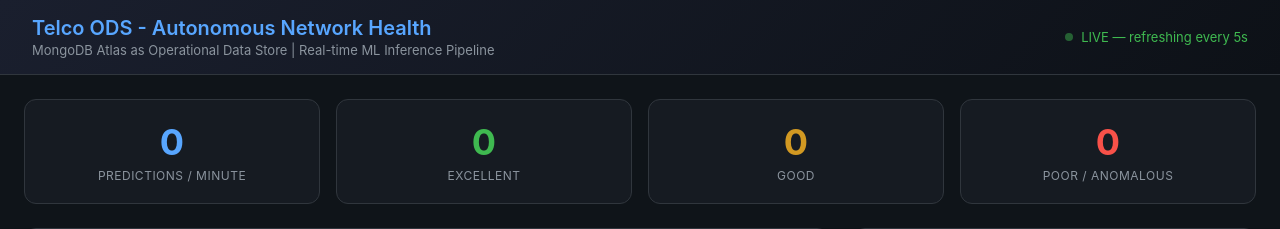
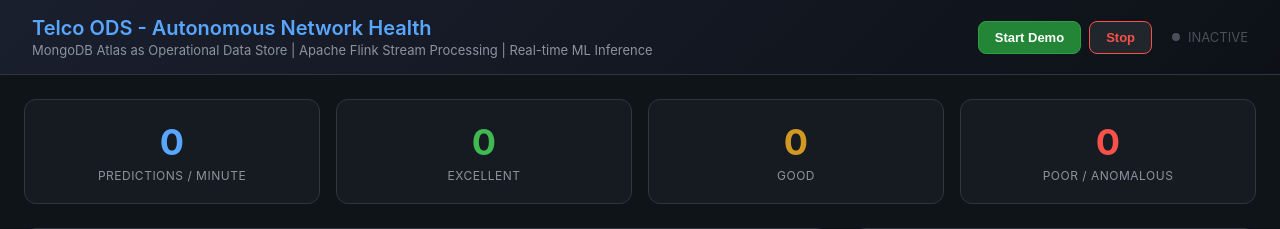
Before and after one commit to chowgi/telco-ml-pipeline-demo, a Flask app: page / in a window 1280 px wide. Shown: the top 229 px of the page. Run offline with Flask 3, Linux system fonts and the light colour scheme; data that the repository does not hold is empty.

Commit message:
Add Start/Stop Demo controls to dashboard
Dashboard now has buttons to start (clear data + launch Flink + generator)
and stop (kill processes) the pipeline via SSH from the browser. Live badge
shows pipeline active/inactive state, status messages show progress.

Co-Authored-By: Claude Opus 4.6 <noreply@anthropic.com>

```diff
--- a/dashboard/app.py
+++ b/dashboard/app.py
@@ -2,11 +2,14 @@
 """
 Live dashboard for the Telco ODS Autonomous Networks demo.
 Shows real-time predictions, pipeline metrics, and architecture overview.
+Includes Start/Stop Demo controls that trigger pipeline operations.
 """
 
 import os
+import subprocess
+import threading
 from datetime import datetime, timezone, timedelta
-from flask import Flask, render_template, jsonify
+from flask import Flask, render_template, jsonify, request
 from pymongo import MongoClient
 
 app = Flask(__name__)
@@ -14,8 +17,24 @@ app = Flask(__name__)
 MONGODB_URI = os.getenv("MONGODB_URI")
 MONGODB_DB = "ods_demo_db"
 
+# SSH config for remote commands
+SSH_KEY = os.getenv("SSH_KEY", "/opt/dashboard/bennyk_aws_key.pem")
+GENERATOR_IP = os.getenv("GENERATOR_IP", "")
+FLINK_IP = os.getenv("FLINK_IP", "")
+SSH_OPTS = f"-o ConnectTimeout=10 -o StrictHostKeyChecking=no -i {SSH_KEY}"
+
 client = MongoClient(MONGODB_URI)
 db = client[MONGODB_DB]
+
+# Track demo state
+demo_state = {"status": "unknown", "message": ""}
+
+
+def run_ssh(host, command):
+    """Run a command on a remote host via SSH."""
+    cmd = f"ssh {SSH_OPTS} ubuntu@{host} '{command}'"
+    result = subprocess.run(cmd, shell=True, capture_output=True, text=True, timeout=30)
+    return result.returncode == 0, result.stdout + result.stderr
 
 
 @app.route("/")
@@ -30,13 +49,11 @@ def stats():
     five_min_ago = now - timedelta(minutes=5)
     thirty_min_ago = now - timedelta(minutes=30)
 
-    # Prediction distribution (last 30 min)
     distribution = list(db.network_health_predictions.aggregate([
         {"$match": {"timestamp": {"$gte": thirty_min_ago}}},
         {"$group": {"_id": "$prediction.label", "count": {"$sum": 1}}},
     ]))
 
-    # Predictions per minute (last 30 min)
     predictions_over_time = list(db.network_health_predictions.aggregate([
         {"$match": {"timestamp": {"$gte": thirty_min_ago}}},
         {"$group": {
@@ -49,19 +66,16 @@ def stats():
         {"$sort": {"_id.minute": 1}},
     ]))
 
-    # Recent predictions (latest 20)
     recent = list(db.network_health_predictions.find(
         {},
         {"_id": 0, "cell_id": 1, "region": 1, "prediction": 1, "timestamp": 1},
     ).sort("timestamp", -1).limit(20))
 
-    # Events ingested (last 5 min)
     events_result = list(db.windowed_network_metrics.aggregate([
         {"$match": {"window_end": {"$gte": five_min_ago}}},
         {"$group": {"_id": None, "total_events": {"$sum": "$event_count"}, "docs": {"$sum": 1}}},
     ]))
 
-    # Per-region health (last 10 min)
     region_health = list(db.network_health_predictions.aggregate([
         {"$match": {"timestamp": {"$gte": now - timedelta(minutes=10)}}},
         {"$group": {
@@ -70,7 +84,6 @@ def stats():
         }},
     ]))
 
-    # Cell-level detail (last emission per cell)
     cell_detail = list(db.windowed_network_metrics.aggregate([
         {"$sort": {"window_end": -1}},
         {"$group": {
@@ -84,7 +97,6 @@ def stats():
         {"$sort": {"_id": 1}},
     ]))
 
-    # Predictions rate
     recent_count = db.network_health_predictions.count_documents(
         {"timestamp": {"$gte": one_min_ago}}
     )
@@ -105,6 +117,9 @@ def stats():
             time_series[minute] = {"excellent": 0, "good": 0, "poor": 0}
         time_series[minute][label] = item["count"]
 
+    # Pipeline status check
+    pipeline_active = recent_count > 0
+
     return jsonify({
         "distribution": {item["_id"]: item["count"] for item in distribution},
         "predictions_per_minute": recent_count,
@@ -114,7 +129,87 @@ def stats():
         "region_health": [{"region": r["_id"]["region"], "label": r["_id"]["label"], "count": r["count"]} for r in region_health],
         "cell_detail": cell_detail,
         "time_series": time_series,
+        "pipeline_active": pipeline_active,
+        "demo_state": demo_state,
     })
+
+
+@app.route("/api/demo/start", methods=["POST"])
+def start_demo():
+    """Clear previous data and start the pipeline."""
+    demo_state["status"] = "starting"
+    demo_state["message"] = "Clearing previous results..."
+
+    def _start():
+        try:
+            # Clear MongoDB collections
+            db.network_health_predictions.delete_many({})
+            db.windowed_network_metrics.delete_many({})
+            demo_state["message"] = "Starting Flink stream processor..."
+
+            # Start Flink job
+            if FLINK_IP:
+                ok, out = run_ssh(FLINK_IP, (
+                    "/opt/flink/bin/flink list -r 2>/dev/null | grep -oP '[0-9a-f]{32}' | "
+                    "while read JOB_ID; do /opt/flink/bin/flink cancel $JOB_ID 2>/dev/null; done; "
+                    "sleep 2; "
+                    "/opt/flink/bin/start-cluster.sh 2>/dev/null; "
+                    "sleep 3; "
+                    "source /opt/flink-env/bin/activate && "
+                    "export $(cat /opt/flink-job-config.env | xargs) && "
+                    "/opt/flink/bin/flink run -py /opt/flink-job/flink_job.py "
+                    "-pyexec /opt/flink-env/bin/python3 -d 2>&1 | grep -v WARNING"
+                ))
+                if not ok:
+                    demo_state["message"] = f"Flink start issue: {out[:200]}"
+
+            demo_state["message"] = "Starting data generator..."
+
+            # Start generator
+            if GENERATOR_IP:
+                ok, out = run_ssh(GENERATOR_IP, (
+                    "pkill -f generator.py 2>/dev/null; sleep 2; "
+                    "cd /opt/telco-generator && "
+                    "source venv/bin/activate && "
+                    "source /opt/telco-generator/env.sh && "
+                    "nohup python -u generator.py >> /var/log/generator.log 2>&1 &"
+                ))
+
+            demo_state["status"] = "running"
+            demo_state["message"] = "Pipeline running — data will appear in ~30 seconds"
+        except Exception as e:
+            demo_state["status"] = "error"
+            demo_state["message"] = str(e)[:200]
+
+    threading.Thread(target=_start, daemon=True).start()
+    return jsonify({"ok": True, "message": "Starting demo..."})
+
+
+@app.route("/api/demo/stop", methods=["POST"])
+def stop_demo():
+    """Stop the pipeline."""
+    demo_state["status"] = "stopping"
+    demo_state["message"] = "Stopping pipeline..."
+
+    def _stop():
+        try:
+            if GENERATOR_IP:
+                run_ssh(GENERATOR_IP, "pkill -f generator.py 2>/dev/null")
+
+            if FLINK_IP:
+                run_ssh(FLINK_IP, (
+                    "/opt/flink/bin/flink list -r 2>/dev/null | grep -oP '[0-9a-f]{32}' | "
+                    "while read JOB_ID; do /opt/flink/bin/flink cancel $JOB_ID 2>/dev/null; done"
+                ))
+
+            demo_state["status"] = "stopped"
+            demo_state["message"] = "Pipeline stopped"
+        except Exception as e:
+            demo_state["status"] = "error"
+            demo_state["message"] = str(e)[:200]
+
+    threading.Thread(target=_stop, daemon=True).start()
+    return jsonify({"ok": True, "message": "Stopping demo..."})
 
 
 if __name__ == "__main__":
--- a/dashboard/templates/index.html
+++ b/dashboard/templates/index.html
@@ -31,6 +31,11 @@
             color: #8b949e;
             margin-top: 2px;
         }
+        .header-right {
+            display: flex;
+            align-items: center;
+            gap: 20px;
+        }
         .live-badge {
             display: flex;
             align-items: center;
@@ -38,6 +43,7 @@
             font-size: 13px;
             color: #3fb950;
         }
+        .live-badge.inactive { color: #484f58; }
         .live-dot {
             width: 8px;
             height: 8px;
@@ -45,9 +51,48 @@
             border-radius: 50%;
             animation: pulse 2s infinite;
         }
+        .live-badge.inactive .live-dot {
+            background: #484f58;
+            animation: none;
+        }
         @keyframes pulse {
             0%, 100% { opacity: 1; }
             50% { opacity: 0.4; }
+        }
+        .demo-controls {
+            display: flex;
+            gap: 8px;
+        }
+        .btn {
+            padding: 8px 16px;
+            border-radius: 8px;
+            border: 1px solid #30363d;
+            font-size: 13px;
+            font-weight: 600;
+            cursor: pointer;
+            transition: all 0.2s;
+        }
+        .btn:disabled {
+            opacity: 0.5;
+            cursor: not-allowed;
+        }
+        .btn-start {
+            background: #238636;
+            color: #fff;
+            border-color: #2ea043;
+        }
+        .btn-start:hover:not(:disabled) { background: #2ea043; }
+        .btn-stop {
+            background: #21262d;
+            color: #f85149;
+            border-color: #f85149;
+        }
+        .btn-stop:hover:not(:disabled) { background: #3d1214; }
+        .demo-status {
+            font-size: 11px;
+            color: #8b949e;
+            max-width: 200px;
+            text-align: right;
         }
         .container {
             max-width: 1600px;
@@ -251,11 +296,18 @@
     <div class="header">
         <div>
             <h1>Telco ODS - Autonomous Network Health</h1>
-            <div class="subtitle">MongoDB Atlas as Operational Data Store | Real-time ML Inference Pipeline</div>
+            <div class="subtitle">MongoDB Atlas as Operational Data Store | Apache Flink Stream Processing | Real-time ML Inference</div>
         </div>
-        <div class="live-badge">
-            <div class="live-dot"></div>
-            <span>LIVE — refreshing every 5s</span>
+        <div class="header-right">
+            <div class="demo-status" id="demoStatus"></div>
+            <div class="demo-controls">
+                <button class="btn btn-start" id="btnStart" onclick="startDemo()">Start Demo</button>
+                <button class="btn btn-stop" id="btnStop" onclick="stopDemo()">Stop</button>
+            </div>
+            <div class="live-badge" id="liveBadge">
+                <div class="live-dot"></div>
+                <span id="liveText">LIVE</span>
+            </div>
         </div>
     </div>
 
@@ -487,11 +539,62 @@
             }).join('');
         }
 
+        function updateLiveBadge(active) {
+            const badge = document.getElementById('liveBadge');
+            const text = document.getElementById('liveText');
+            if (active) {
+                badge.classList.remove('inactive');
+                text.textContent = 'LIVE';
+            } else {
+                badge.classList.add('inactive');
+                text.textContent = 'INACTIVE';
+            }
+        }
+
+        function updateDemoStatus(state) {
+            const el = document.getElementById('demoStatus');
+            const btnStart = document.getElementById('btnStart');
+            const btnStop = document.getElementById('btnStop');
+            el.textContent = state.message || '';
+
+            const busy = state.status === 'starting' || state.status === 'stopping';
+            btnStart.disabled = busy || state.status === 'running';
+            btnStop.disabled = busy || state.status === 'stopped';
+        }
+
+        async function startDemo() {
+            document.getElementById('btnStart').disabled = true;
+            document.getElementById('demoStatus').textContent = 'Starting...';
+            try {
+                const resp = await fetch('/api/demo/start', { method: 'POST' });
+                const data = await resp.json();
+                document.getElementById('demoStatus').textContent = data.message;
+            } catch (e) {
+                document.getElementById('demoStatus').textContent = 'Error: ' + e.message;
+                document.getElementById('btnStart').disabled = false;
+            }
+        }
+
+        async function stopDemo() {
+            document.getElementById('btnStop').disabled = true;
+            document.getElementById('demoStatus').textContent = 'Stopping...';
+            try {
+                const resp = await fetch('/api/demo/stop', { method: 'POST' });
+                const data = await resp.json();
+                document.getElementById('demoStatus').textContent = data.message;
+            } catch (e) {
+                document.getElementById('demoStatus').textContent = 'Error: ' + e.message;
+                document.getElementById('btnStop').disabled = false;
+            }
+        }
+
         async function fetchAndUpdate() {
             try {
                 const resp = await fetch('/api/stats');
                 const data = await resp.json();
                 updateDashboard(data);
+                updateLiveBadge(data.pipeline_active);
+                if (data.demo_state) updateDemoStatus(data.demo_state);
             } catch (e) {
                 console.error('Fetch error:', e);
             }
```
